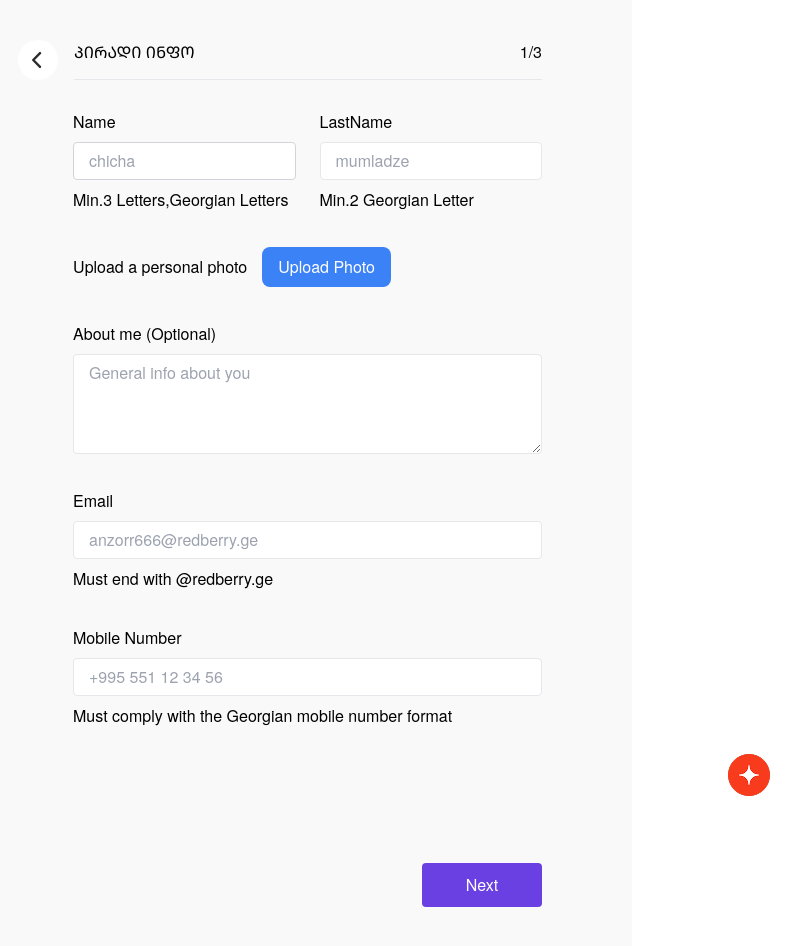
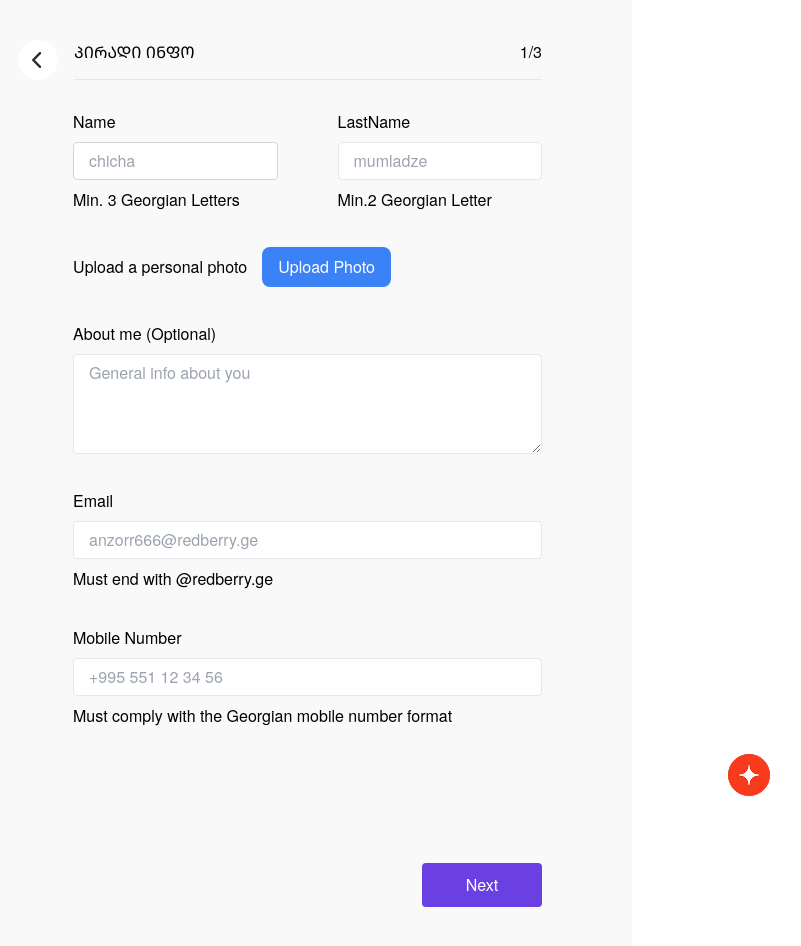
Before and after one commit to Tailung1/Redberry-Bootcamp-6, a React (Vite) app: page /personal in a window 1280 px wide. Shown: the whole page, without its empty margins (72-873 px from the left). Built offline with nearby package versions, Linux system fonts and the light colour scheme; a web font is replaced by a local one.

Commit message:
change display of warning image

```diff
--- a/src/components/Personal.tsx
+++ b/src/components/Personal.tsx
@@ -77,7 +77,7 @@ export default function Personal() {
             className='flex flex-col gap-[35px] w-full'
             onSubmit={handleSubmit(onSubmit)}
           >
-            <div className='flex w-full gap-[24px]'>
+            <div className='flex w-full gap-[60px]'>
               {/* Name Input Section */}
               <div className='flex flex-col gap-[8px] w-full'>
                 <label htmlFor='name'>Name</label>
@@ -86,8 +86,8 @@ export default function Personal() {
                     {...register("name", {
                       required: "Name input can't be empty",
                       minLength: {
-                        value: 3,
-                        message: "Min. 3 Georgian Letters",
+                        value: 2,
+                        message: "Min. 2 Georgian Letters",
                       },
                       pattern: {
                         value: /^[\u10A0-\u10FF]+$/, // This regex matches Georgian letters only
@@ -98,27 +98,34 @@ export default function Personal() {
                     id='name'
                     placeholder={"chicha"}
                     className={`focus:outline-none focus:ring-0 pl-[15px] pr-[30px] py-[6px] font-[16px] border rounded-[4px] w-full ${
+                      errors.name || !name?.length
+                        ? "pr-[50px]" // Padding for error state
+                        : "pr-[30px]" // Default padding
+                    } ${
                       errors.name
-                        ? "border-[#EF5050]" // Red when there's an error
-                        : name?.length >= 3 // Green only after valid input
+                        ? "border-[#EF5050]"
+                        : name?.length >= 2 &&
+                          /^[\u10A0-\u10FF]+$/.test(name)
                         ? "border-[#98E37E]"
-                        : "border-gray-300" // Default gray
+                        : "border-gray-300"
                     }`}
                   />
-                  {/* Display check icon only when the input is valid */}
-                  {name?.length >= 3 && !errors.name && (
-                    <img
-                      src={check}
-                      alt='valid'
-                      className='absolute w-4 h-4 right-2 top-1/2 transform -translate-y-1/2'
-                    />
-                  )}
-                  {/* Warning icon */}
+                  {/* Display check icon only when the input is valid (3+ Georgian letters) */}
+                  {name?.length >= 2 &&
+                    /^[\u10A0-\u10FF]+$/.test(name) &&
+                    !errors.name && (
+                      <img
+                        src={check}
+                        alt='valid'
+                        className='absolute w-5 h-5 right-2 top-1/2 transform -translate-y-1/2'
+                      />
+                    )}
+                  {/* Display warning icon outside of the input when there's an error */}
                   {errors.name && (
                     <img
                       src={warning}
                       alt='warning'
-                      className='absolute w-4 h-4 right-2 top-1/2 transform -translate-y-1/2'
+                      className='absolute w-5 h-5 right-[-25px] top-1/2 transform -translate-y-1/2' // 10px outside the input
                     />
                   )}
                 </div>
@@ -128,7 +135,7 @@ export default function Personal() {
                     {errors.name.message}
                   </p>
                 ) : (
-                  <p>Min.3 Letters,Georgian Letters</p>
+                  <p>Min. 3 Georgian Letters</p>
                 )}
               </div>
 
```
